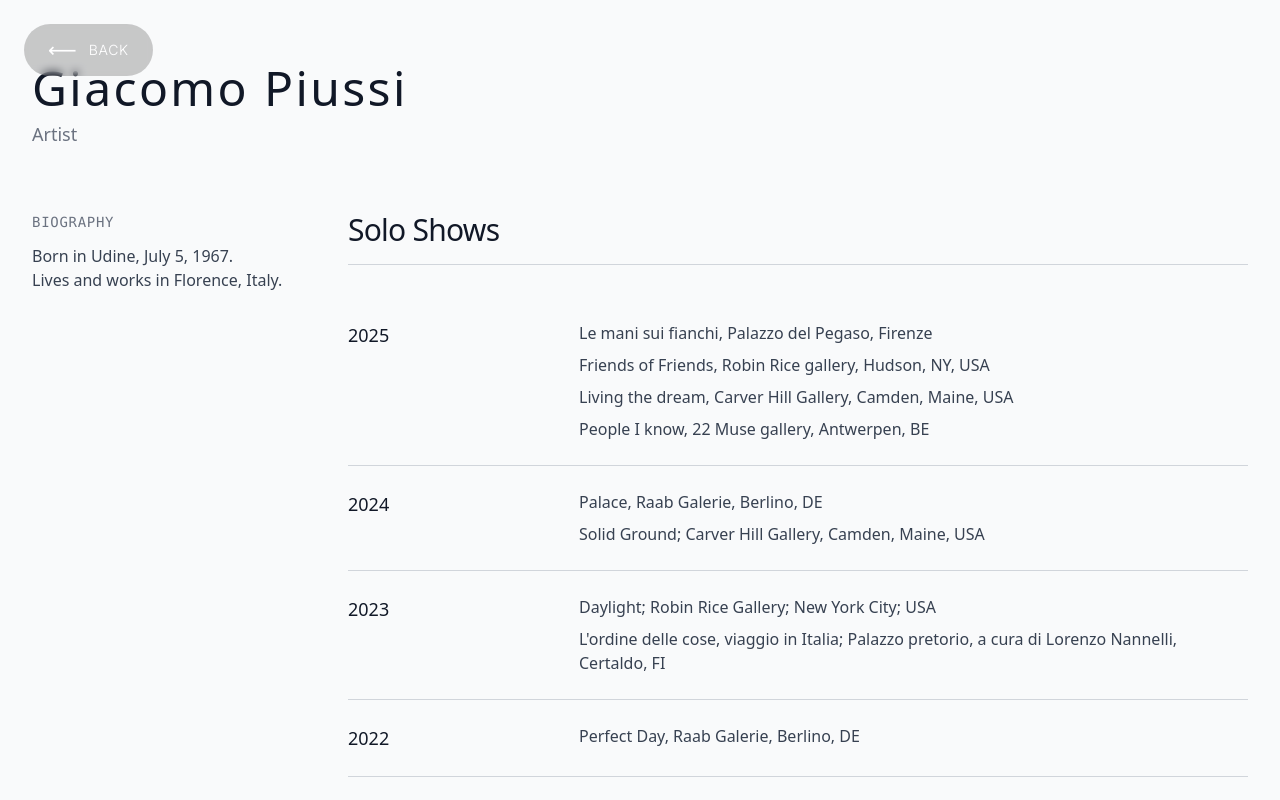
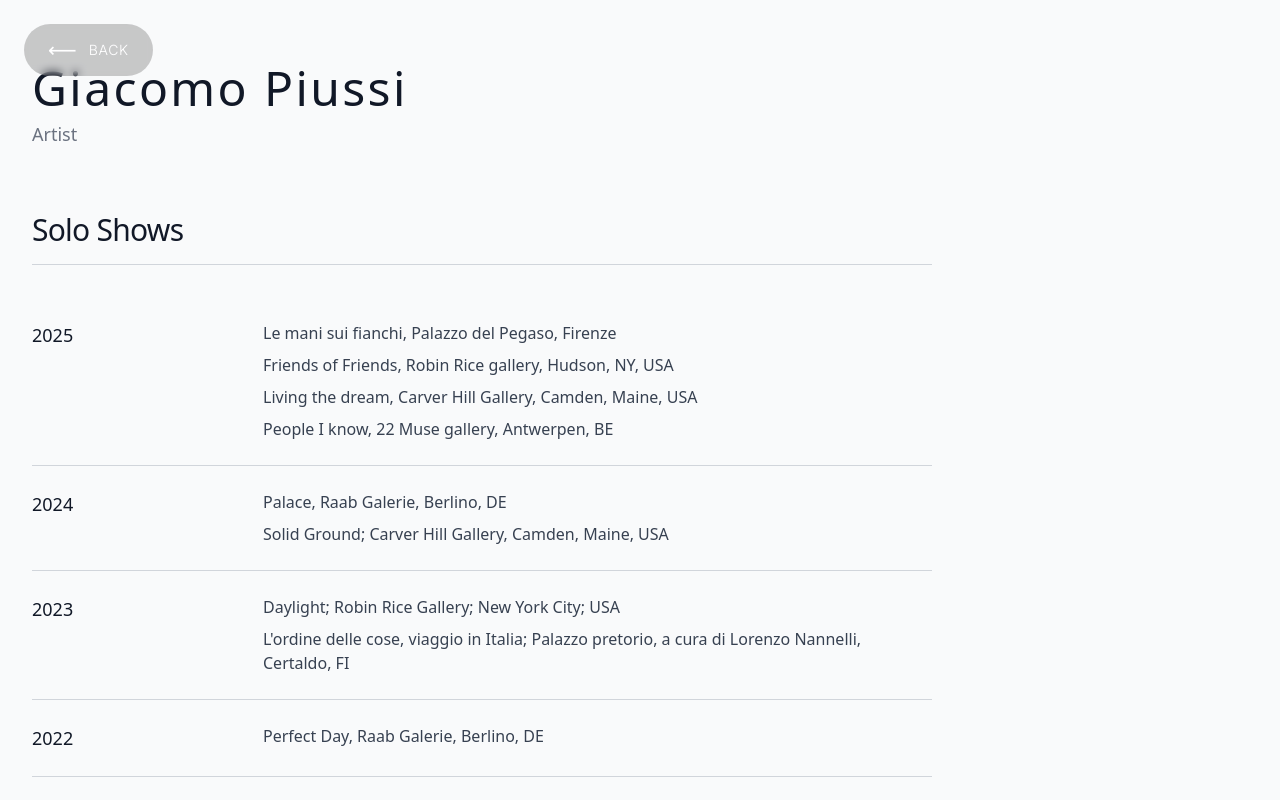
Before and after one commit to rumbella/art-gallery-replica-site, a React (Vite) app: page /exhibition in a window 1280 px wide. Shown: the top 800 px of the page. Built offline with nearby package versions, Linux system fonts and the light colour scheme.

Commit message:
Update Exhibition.tsx

```diff
--- a/src/pages/Exhibition.tsx
+++ b/src/pages/Exhibition.tsx
@@ -93,18 +93,7 @@ const Exhibition = () => {
 
           <div className="grid grid-cols-1 md:grid-cols-12 gap-x-12 gap-y-16">
 
-            <aside className="md:col-span-4 lg:col-span-3">
-              <div className="sticky top-24 space-y-8">
-                <div>
-                  <h2 className="text-sm font-mono uppercase tracking-wider text-gray-500 mb-3">Biography</h2>
-                  <p className="text-base text-gray-700">
-                    Born in Udine, July 5, 1967.
-                    <br />
-                    Lives and works in Florence, Italy.
-                  </p>
-                </div>
-              </div>
-            </aside>
+
 
             <main className="md:col-span-8 lg:col-span-9">
               <section className="mb-16">
```
